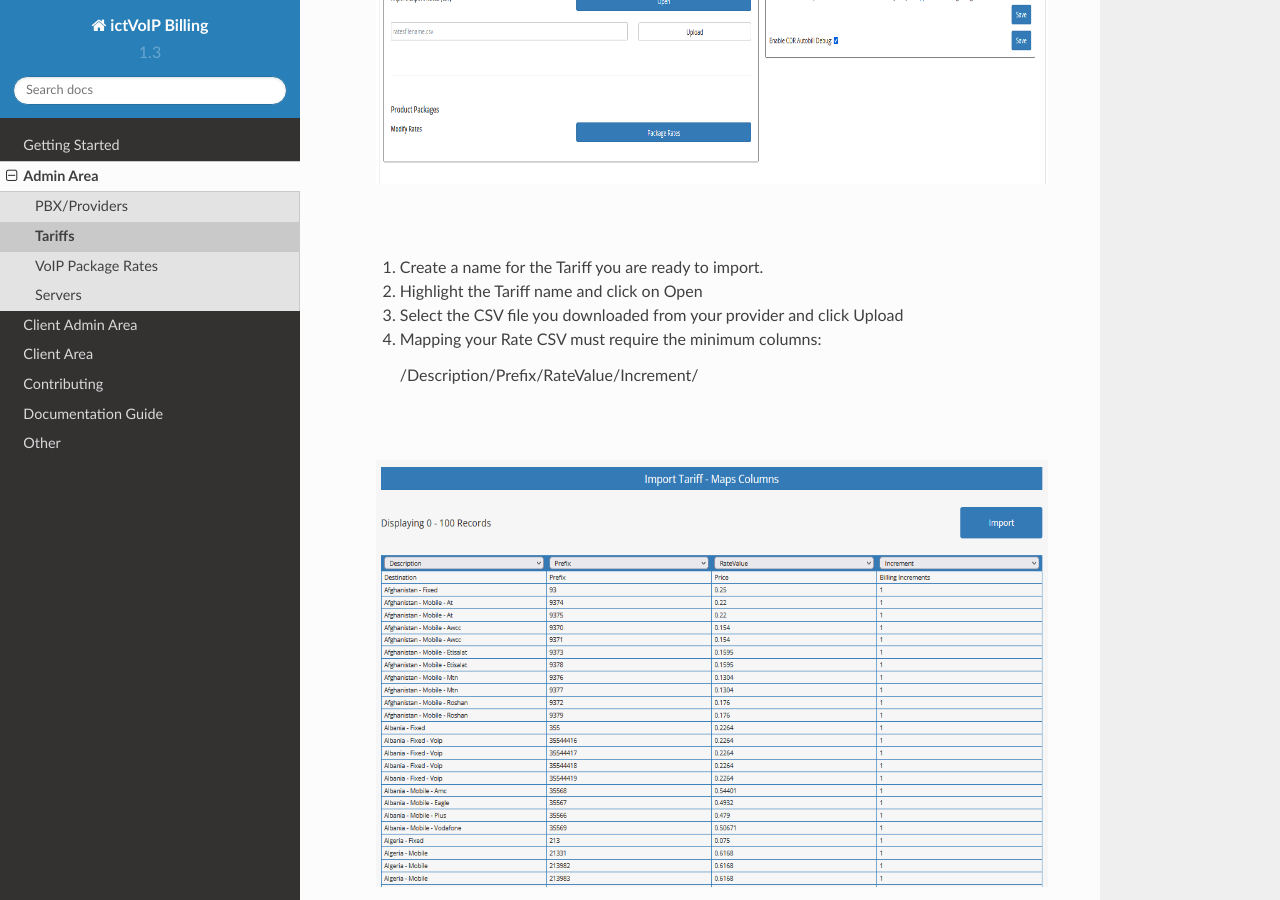
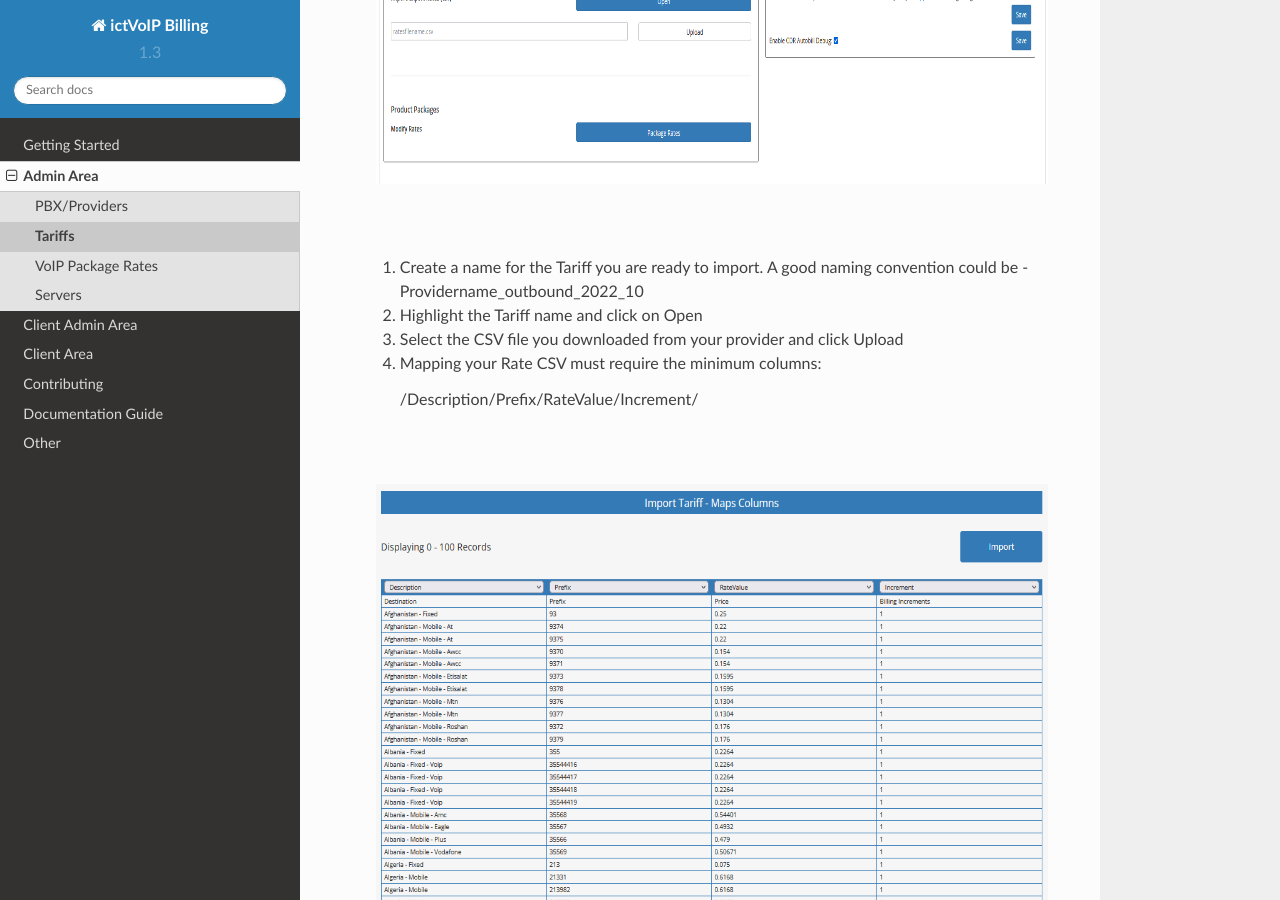
Before and after one commit to ictvoip/ictvoip-docs, a Sphinx documentation site: the page built from docs/source/admin/tariffs.rst, in a window 1280 px wide and 900 px high, scrolled down 662 px. Built offline with Sphinx 7.4.7 and the Read the Docs theme 2.0.0, drawn with Linux system fonts in a browser that asks for light colours; pages that are not in the unit, such as notebooks, are missing from menus.

Commit message:
Update tariffs.rst

```diff
--- a/docs/source/admin/tariffs.rst
+++ b/docs/source/admin/tariffs.rst
@@ -15,7 +15,7 @@ To import your Tariff you must download your Rate Card or Tariff from your Provi
 |
 
 
- 1) Create a name for the Tariff you are ready to import.
+ 1) Create a name for the Tariff you are ready to import. A good naming convention could be  - Providername_outbound_2022_10
 
  2) Highlight the Tariff name and click on Open
 
```
